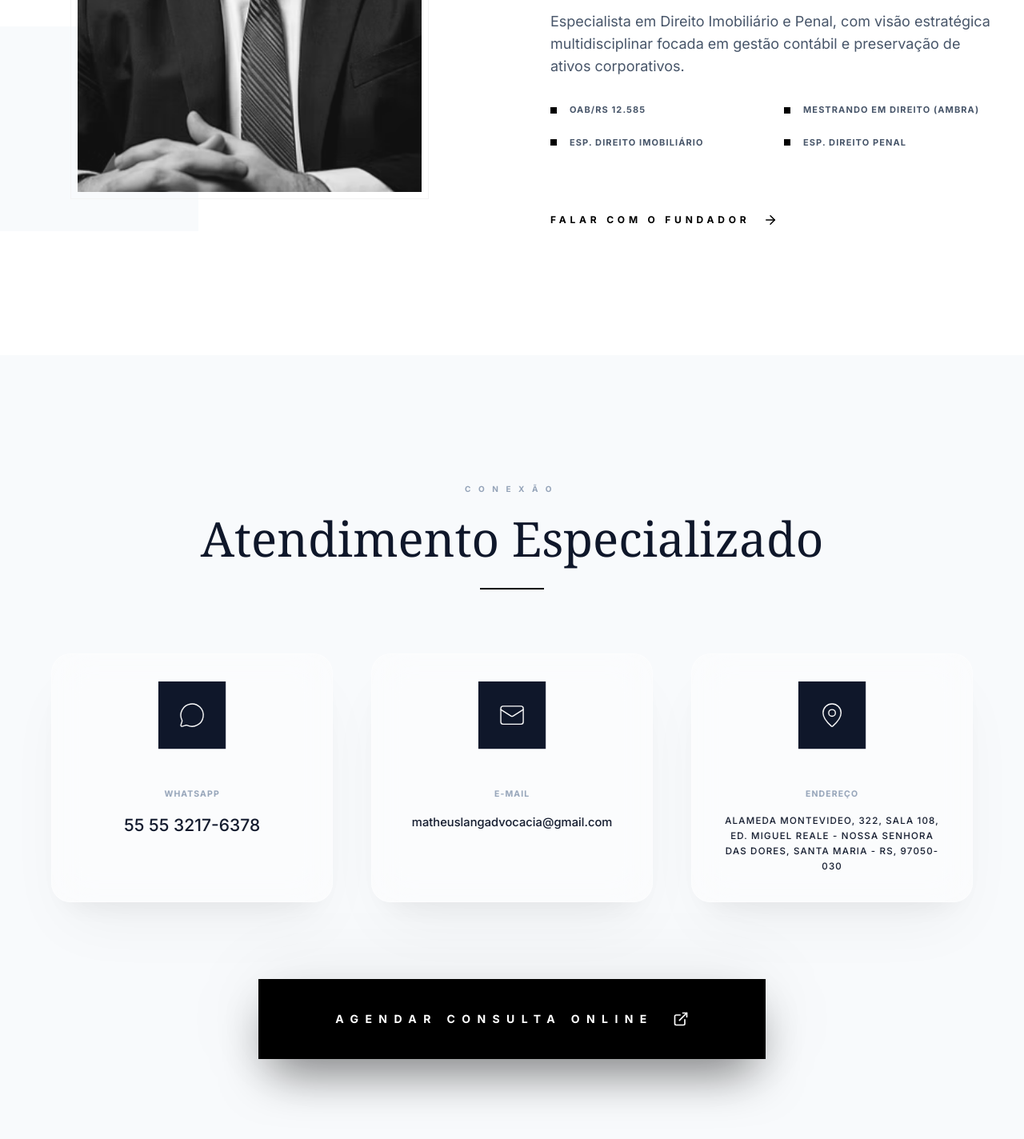
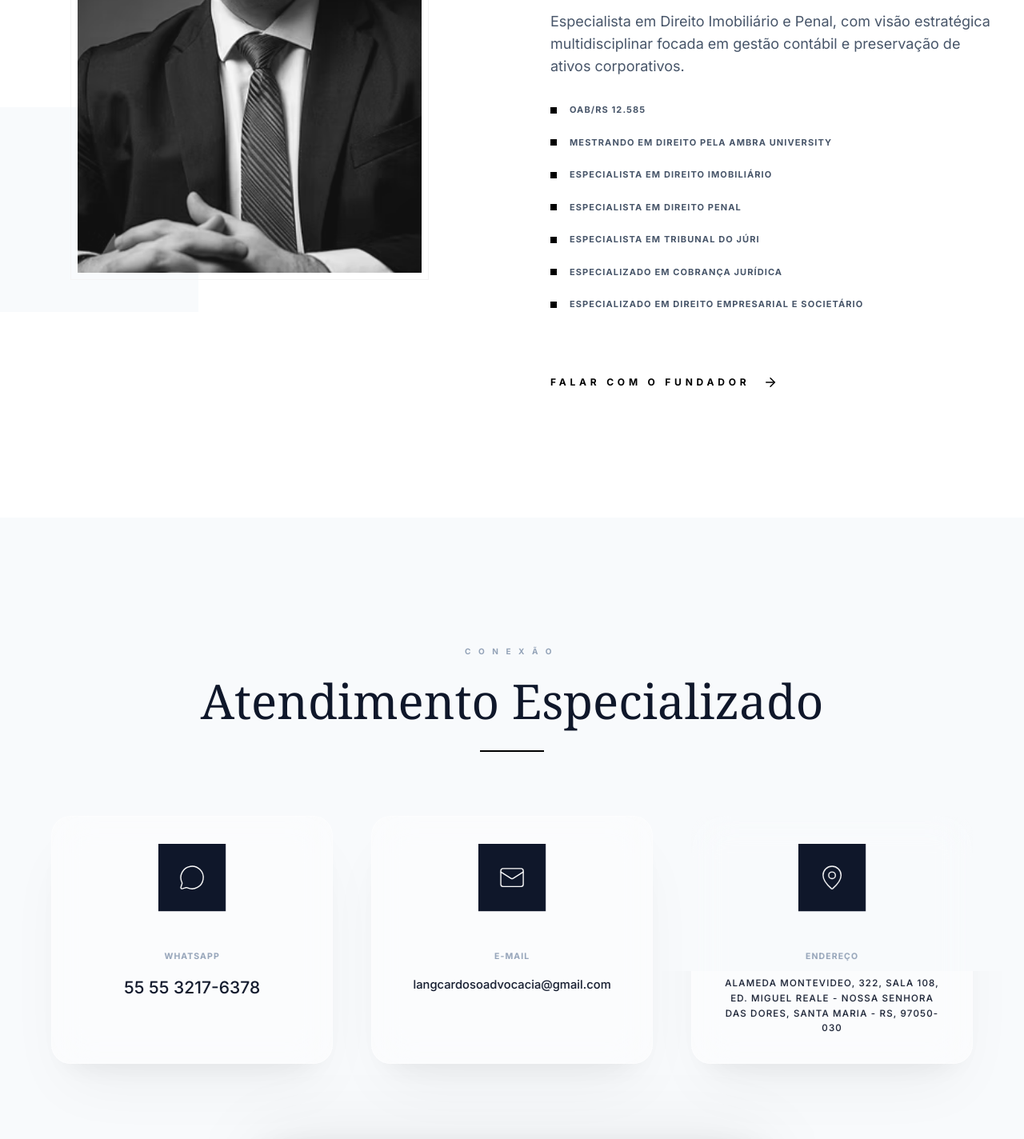
Before and after one commit to langcardosoadvocacia-design/Site-escrit-rio, a React (Vite) app: page / in a window 1280 px wide. Shown: the part 4300-5724 px from the top of the page at 80% size. Built offline with nearby package versions, Linux system fonts and the light colour scheme; a web font is replaced by a local one.

Commit message:
Add files via upload

```diff
--- a/App.tsx
+++ b/App.tsx
@@ -25,6 +25,10 @@ import { motion, AnimatePresence, useScroll, useTransform } from 'framer-motion'
 
 // --- Assets & Constants ---
 const WHATSAPP_LINK = "https://wa.me/555532176378";
+const INSTAGRAM_LINK = "https://www.instagram.com/langcardosoadvocacia?utm_source=ig_web_button_share_sheet&igsh=ZDNlZDc0MzIxNw==";
+const MAPS_LINK = "https://share.google/ldozPbWAM9Ef0ioy2";
+const EMAIL = "langcardosoadvocacia@gmail.com";
+const MAILTO_LINK = `mailto:${EMAIL}`;
 const DISPLAY_PHONE = "55 55 3217-6378";
 const FULL_ADDRESS = "Alameda Montevideo, 322, Sala 108, Ed. Miguel Reale - Nossa Senhora das Dores, Santa Maria - RS, 97050-030";
 // Caminho local da imagem conforme solicitado
@@ -453,15 +457,18 @@ export default function App() {
                 <p className="text-lg">
                   Especialista em Direito Imobiliário e Penal, com visão estratégica multidisciplinar focada em gestão contábil e preservação de ativos corporativos.
                 </p>
-                <div className="grid grid-cols-1 md:grid-cols-2 gap-6">
+                <div className="grid grid-cols-1 md:grid-cols-1 gap-6">
                   {[
                     "OAB/RS 12.585",
-                    "Mestrando em Direito (Ambra)",
-                    "Esp. Direito Imobiliário",
-                    "Esp. Direito Penal"
+                    "Mestrando em Direito pela Ambra University",
+                    "Especialista em Direito Imobiliário",
+                    "Especialista em Direito Penal",
+                    "Especialista em Tribunal do Júri",
+                    "Especializado em Cobrança Jurídica",
+                    "Especializado em Direito Empresarial e Societário"
                   ].map((edu, i) => (
                     <div key={i} className="flex items-center gap-4 group">
-                      <div className="w-2 h-2 bg-black group-hover:w-6 transition-all"></div>
+                      <div className="w-2 h-2 bg-black group-hover:w-6 transition-all shrink-0"></div>
                       <span className="text-[11px] font-bold uppercase tracking-widest">{edu}</span>
                     </div>
                   ))}
@@ -495,23 +502,29 @@ export default function App() {
 
             <div className="grid md:grid-cols-3 gap-12 mb-24">
               <GlassCard3D className="bg-white/40">
+                <a href={WHATSAPP_LINK} target="_blank" rel="noopener noreferrer" className="block h-full">
                   <div className="p-6 bg-slate-900 text-white inline-block mb-10"><MessageCircle size={32} strokeWidth={1}/></div>
                   <h4 className="text-[10px] font-bold uppercase tracking-widest text-slate-400 mb-4">WhatsApp</h4>
                   <p className="text-xl font-medium text-slate-900">{DISPLAY_PHONE}</p>
+                </a>
               </GlassCard3D>
 
               <GlassCard3D className="bg-white/40">
+                <a href={MAILTO_LINK} className="block h-full">
                   <div className="p-6 bg-slate-900 text-white inline-block mb-10"><Mail size={32} strokeWidth={1}/></div>
                   <h4 className="text-[10px] font-bold uppercase tracking-widest text-slate-400 mb-4">E-mail</h4>
-                <p className="text-sm font-medium text-slate-900 break-all">matheuslangadvocacia@gmail.com</p>
+                  <p className="text-sm font-medium text-slate-900 break-all">{EMAIL}</p>
+                </a>
               </GlassCard3D>
 
               <GlassCard3D className="bg-white/40">
+                <a href={MAPS_LINK} target="_blank" rel="noopener noreferrer" className="block h-full">
                   <div className="p-6 bg-slate-900 text-white inline-block mb-10"><MapPin size={32} strokeWidth={1}/></div>
                   <h4 className="text-[10px] font-bold uppercase tracking-widest text-slate-400 mb-4">Endereço</h4>
                   <p className="text-[11px] font-medium text-slate-900 leading-relaxed uppercase tracking-widest">
                     {FULL_ADDRESS}
                   </p>
+                </a>
               </GlassCard3D>
             </div>
 
@@ -542,7 +555,7 @@ export default function App() {
             </div>
 
             <div className="flex gap-12">
-               <motion.a whileHover={{ y: -5 }} href="#" className="text-slate-300 hover:text-black transition-colors"><Instagram size={28} strokeWidth={1}/></motion.a>
+               <motion.a whileHover={{ y: -5 }} href={INSTAGRAM_LINK} target="_blank" rel="noopener noreferrer" className="text-slate-300 hover:text-black transition-colors"><Instagram size={28} strokeWidth={1}/></motion.a>
                <motion.a whileHover={{ y: -5 }} href="#" className="text-slate-300 hover:text-black transition-colors"><Linkedin size={28} strokeWidth={1}/></motion.a>
             </div>
           </div>
```
Lines whose indentation alone changed are shown as unchanged.
